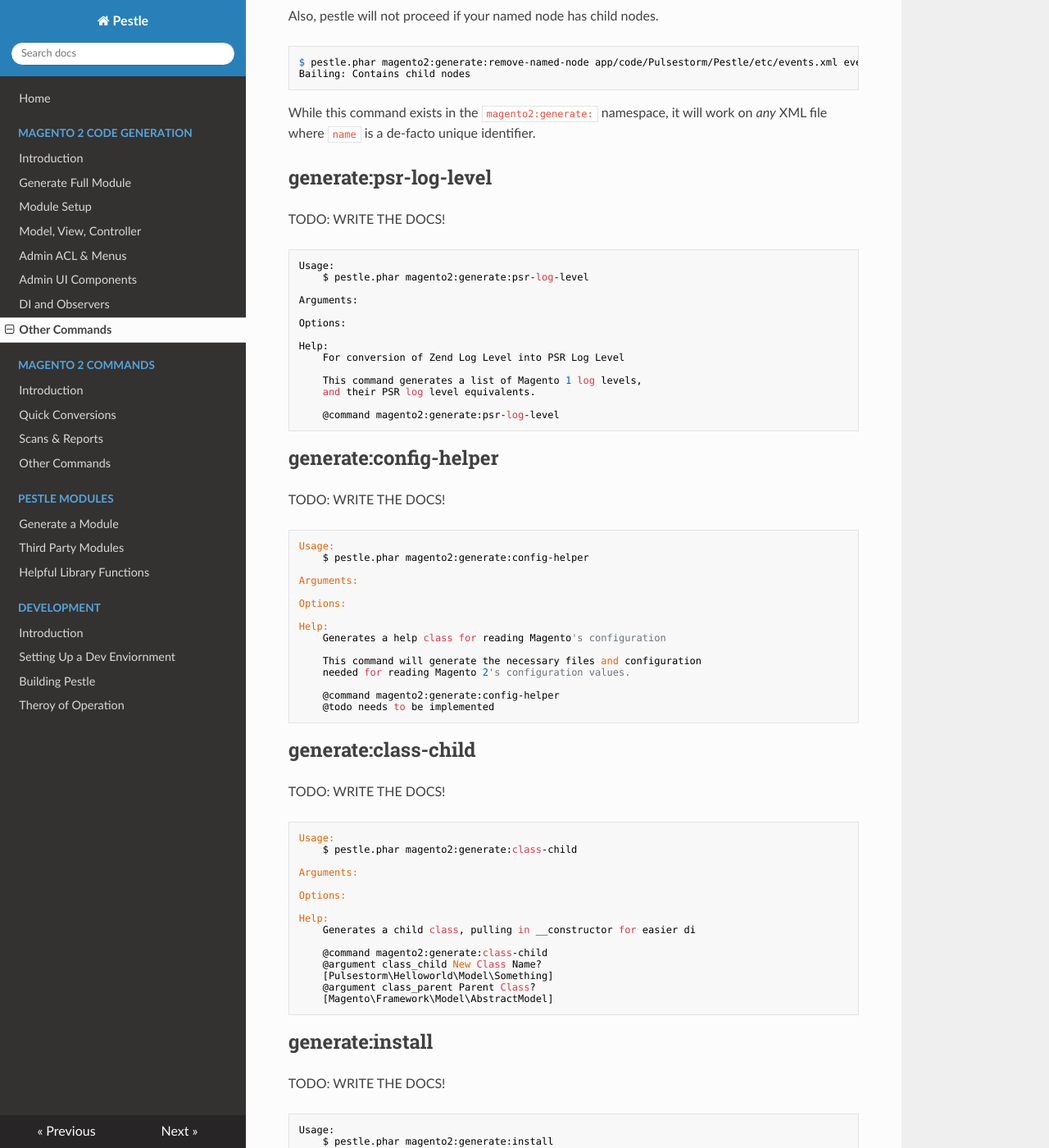
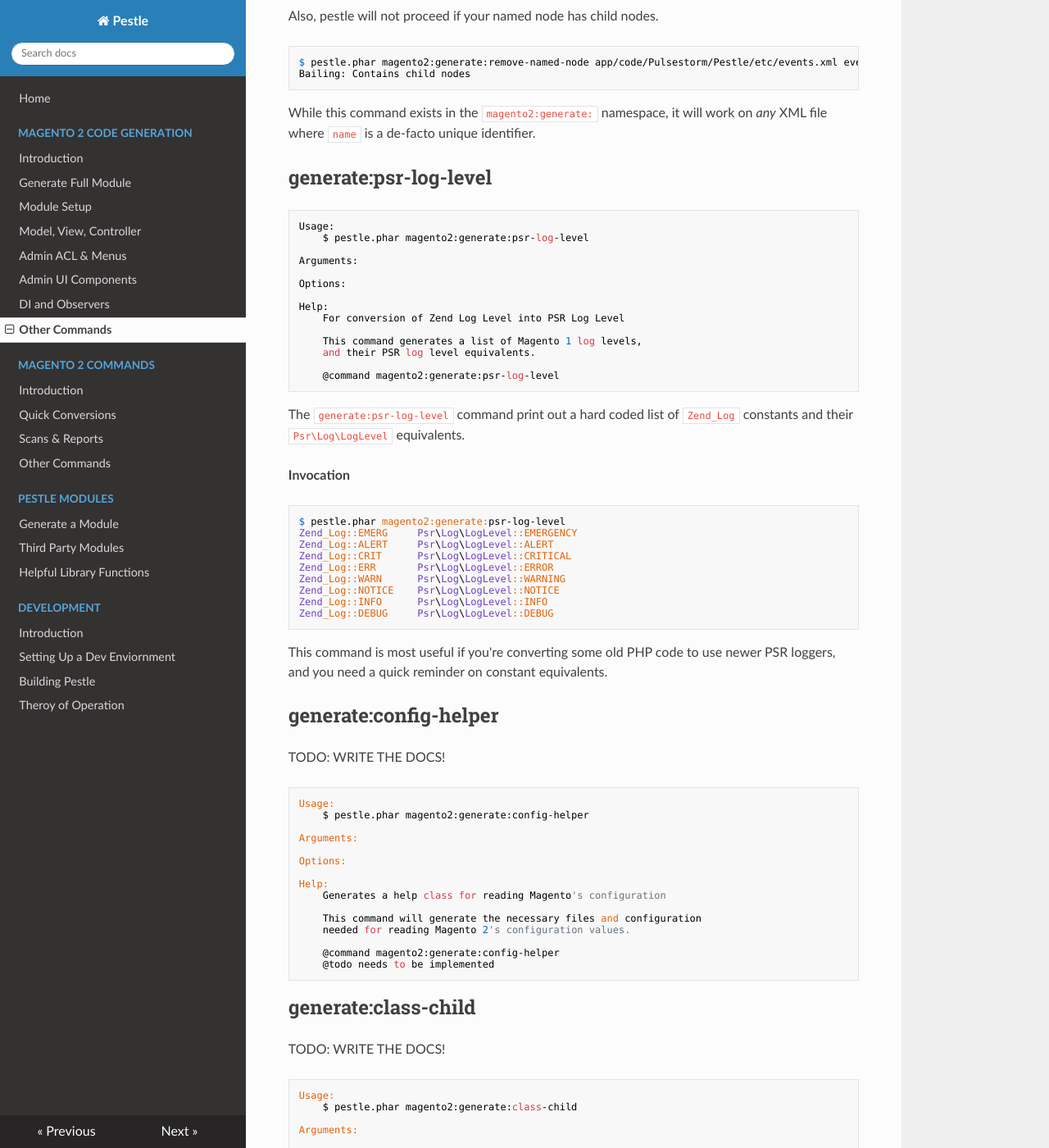
Before and after one commit to astorm/pestle, an MkDocs documentation site: the page built from docs/magneto2-others.md, in a window 1280 px wide and 1400 px high, scrolled down 1186 px. Shown: the whole window at 82% size. Built offline with MkDocs 1.6.1, drawn with Linux system fonts in a browser that asks for light colours; nearby versions of some CDN libraries.

Commit message:
Log Level Docs

```diff
--- a/docs/magneto2-others.md
+++ b/docs/magneto2-others.md
@@ -59,8 +59,6 @@ While this command exists in the `magento2:generate:` namespace, it will work on
 
 ## generate:psr-log-level
 
-TODO: WRITE THE DOCS!
-
     Usage:
         $ pestle.phar magento2:generate:psr-log-level
 
@@ -76,6 +74,21 @@ TODO: WRITE THE DOCS!
 
         @command magento2:generate:psr-log-level
 
+The `generate:psr-log-level` command print out a hard coded list of `Zend_Log` constants and their `Psr\Log\LogLevel` equivalents.
+
+**Invocation**
+
+    $ pestle.phar magento2:generate:psr-log-level
+    Zend_Log::EMERG     Psr\Log\LogLevel::EMERGENCY
+    Zend_Log::ALERT     Psr\Log\LogLevel::ALERT
+    Zend_Log::CRIT      Psr\Log\LogLevel::CRITICAL
+    Zend_Log::ERR       Psr\Log\LogLevel::ERROR
+    Zend_Log::WARN      Psr\Log\LogLevel::WARNING
+    Zend_Log::NOTICE    Psr\Log\LogLevel::NOTICE
+    Zend_Log::INFO      Psr\Log\LogLevel::INFO
+    Zend_Log::DEBUG     Psr\Log\LogLevel::DEBUG
+
+This command is most useful if you're converting some old PHP code to use newer PSR loggers, and you need a quick reminder on constant equivalents.
 
 ## generate:config-helper
 
```
